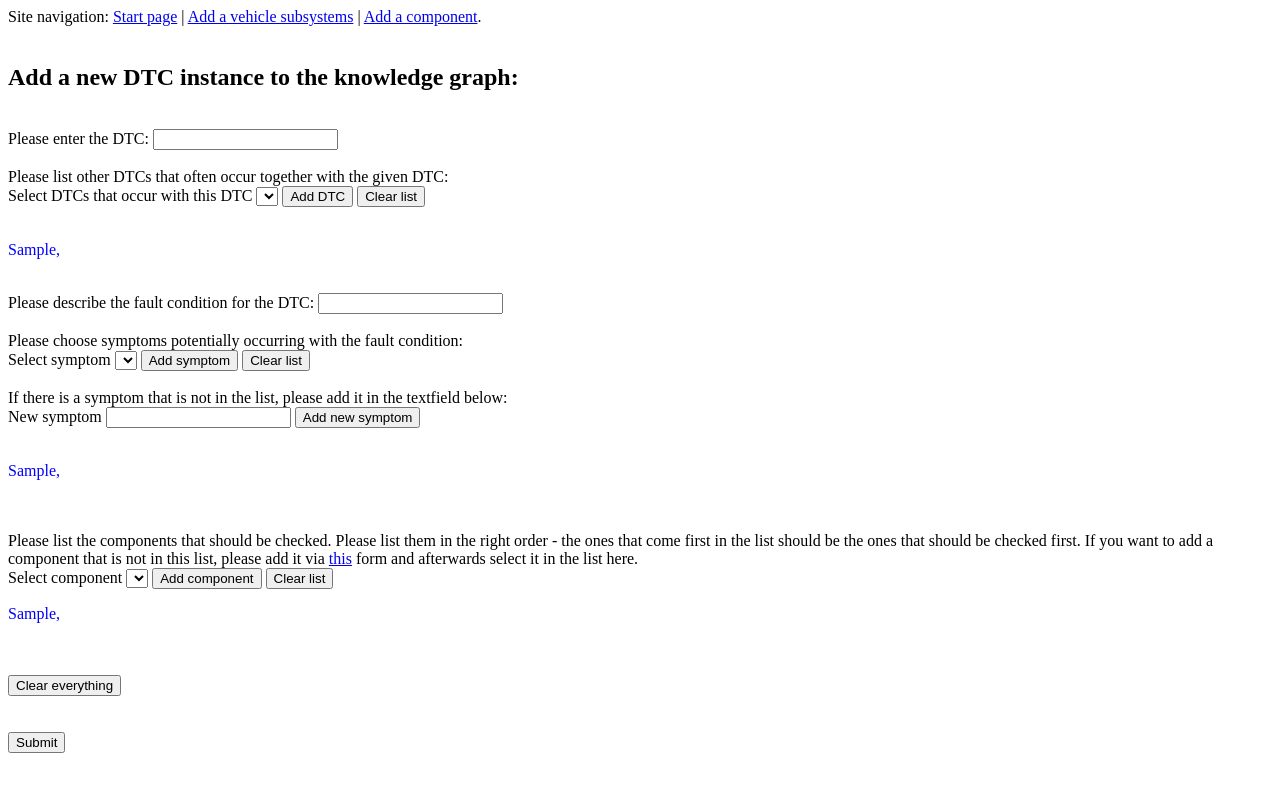
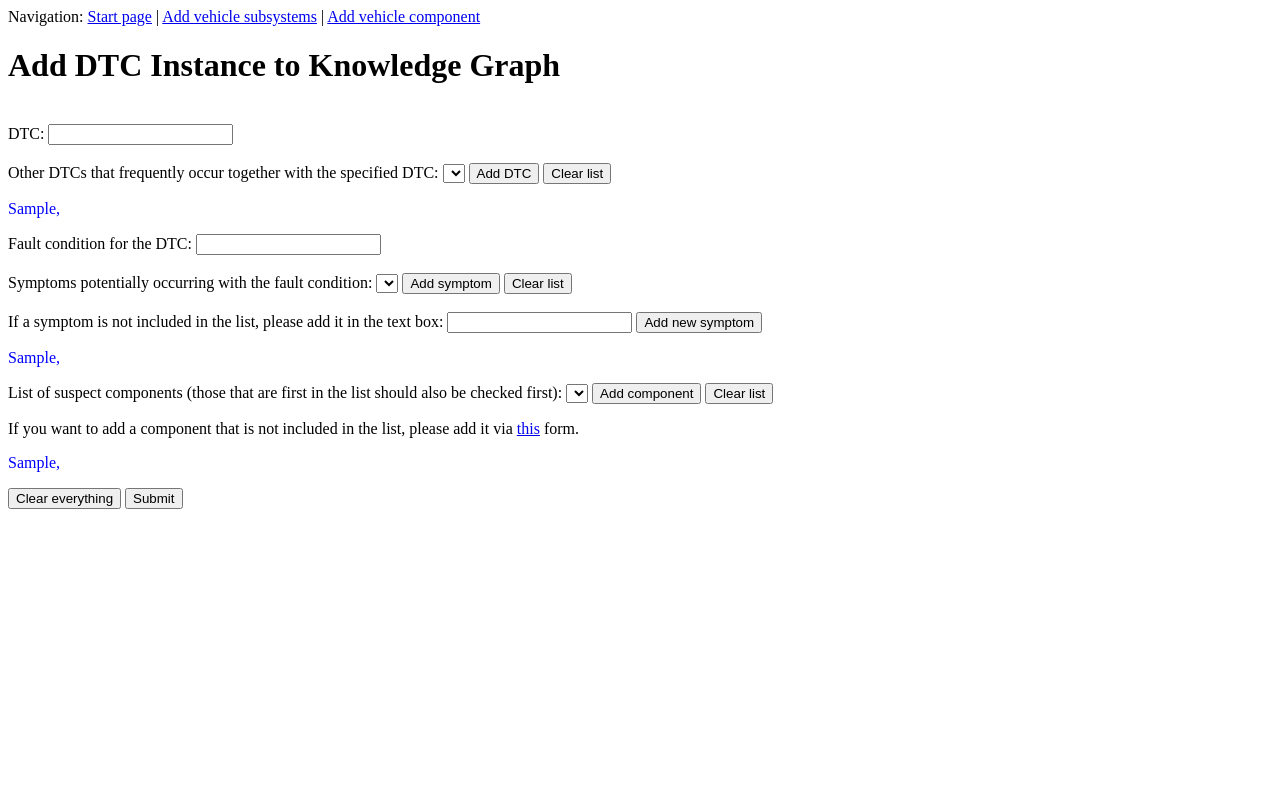
Before and after one commit to tbohne/obd_ontology, a Flask app: template templates/DTC_form.html in a window 1280 px wide. Run offline with Flask 2, Linux system fonts and the light colour scheme; the template is opened without the code that fills it: values that come from a table or form of the project are taken from there, most other values are stand-ins (such as "Sample title", 1, 10 or a date in 2020); lists and menus that the app fills with data are empty; some libraries are stand-ins or nearby versions.

Commit message:
refine DTC page (web interface)

```diff
--- a/obd_ontology/app.py
+++ b/obd_ontology/app.py
@@ -60,9 +60,9 @@ class DTCForm(FlaskForm):
     """
     Form for the DTC page.
     """
-    dtc_name = StringField("Please enter the DTC:")
+    dtc_name = StringField("DTC:")
 
-    occurs_with = SelectField("Select DTCs that occur with this DTC",
+    occurs_with = SelectField("Other DTCs that frequently occur together with the specified DTC:",
                               choices=make_tuple_list(kg_query_tool.query_all_dtc_instances()))
 
     occurs_with_submit = SubmitField("Add DTC")
@@ -73,17 +73,17 @@ class DTCForm(FlaskForm):
 
     symptoms_list = make_tuple_list(kg_query_tool.query_all_symptom_instances())
 
-    symptoms = SelectField("Select symptom", choices=symptoms_list)
+    symptoms = SelectField("Symptoms potentially occurring with the fault condition:", choices=symptoms_list)
 
     symptoms_submit = SubmitField("Add symptom")
 
     clear_symptoms = SubmitField("Clear list")
 
-    new_symptom = StringField("New symptom")
+    new_symptom = StringField("If a symptom is not included in the list, please add it in the text box:")
 
     new_symptom_submit = SubmitField("Add new symptom")
 
-    suspect_components = SelectField("Select component", choices=kg_query_tool.query_all_component_instances())
+    suspect_components = SelectField("List of suspect components (those that are first in the list should also be checked first):", choices=kg_query_tool.query_all_component_instances())
 
     add_component_submit = SubmitField("Add component")
 
--- a/templates/DTC_form.html
+++ b/templates/DTC_form.html
@@ -1,56 +1,52 @@
 <!DOCTYPE html>
 <html lang="en">
+
 <head>
     <meta charset="UTF-8">
-    <title>DTC</title>
+    <title>DTCs</title>
 </head>
+
 <body>
-    Site navigation: <a href="/">Start page</a> | <a href="subsystem_form">Add a vehicle subsystems</a> | <a href="component_form">Add a component</a>.
+    Navigation: <a href="/">Start page</a> | <a href="subsystem_form">Add vehicle subsystems</a> | <a href="component_form">Add vehicle component</a>
+
     <form method="POST">
         {{ form.csrf_token }}
+
+        <h1>Add DTC Instance to Knowledge Graph</h1>
         <br>
-      <h2>Add a new DTC instance to the knowledge graph:</h2>
-      <br>
-      {{ form.dtc_name.label }} {{ form.dtc_name(size=20) }} <br>
-      <br>
-        Please list other DTCs that often occur together with the given DTC:
-      <br>
-      <div>{{form.occurs_with.label}} {{form.occurs_with}} {{form.occurs_with_submit}} {{form.clear_occurs_with}} </div>
-      <br>
+        {{ form.dtc_name.label }} {{ form.dtc_name(size=20) }}
+        <br><br>
+        <div>{{form.occurs_with.label}} {{form.occurs_with}} {{form.occurs_with_submit}} {{form.clear_occurs_with}}</div>
         <p style="color: blue;">
         {%for i in occurs_with_DTCs_variable_list%}
             {{i}},
         {%endfor%}</p>
-      <br>
-      Please describe the fault condition for the DTC:
+
+        Fault condition for the DTC:
         {{form.fault_condition}}
-      <br> <br>
-      Please choose symptoms potentially occurring with the fault condition:
-      <br>
+        <br><br>
+
         <div>{{ form.symptoms.label }} {{ form.symptoms }} {{form.symptoms_submit}} {{form.clear_symptoms}}</div>
-      <br>
-      If there is a symptom that is not in the list, please add it in the textfield below:
+
         <br>
         <div>{{ form.new_symptom.label }} {{form.new_symptom}} {{form.new_symptom_submit}}</div>
-      <br>
+
         <p style="color: blue;">
         {%for i in symptoms_variable_list%}
             {{i}},
         {%endfor%}</p>
-      <br> <br>
-      Please list the components that should be checked. Please list them in the right order - the ones that come first in the list should be the ones that should be checked first. If you want to add a component that is not in this list, please add it via <a href="component_form">this</a> form and afterwards select it in the list here.
-      <br>
 
-      <div>{{ form.suspect_components.label }} {{form.suspect_components}} {{form.add_component_submit}} {{form.clear_components}} </div>
+        <div>{{ form.suspect_components.label }} {{form.suspect_components}} {{form.add_component_submit}} {{form.clear_components}}</div>
+        <p>If you want to add a component that is not included in the list, please add it via <a href="component_form">this</a> form.</p>
         <p style="color: blue;">
         {%for i in suspect_components_variable_list%}
             {{i}},
         {%endfor%}</p>
-      <br> <br>
+
         {{form.clear_everything}}
-      <br> <br> <br>
         {{form.final_submit}}
     </form>
+
     {% with messages = get_flashed_messages() %}
         {% if messages %}
             <ul class=flashes>
@@ -61,4 +57,5 @@
         {% endif %}
     {% endwith %}
 </body>
+
 </html>
```
Lines whose indentation alone changed are shown as unchanged.
